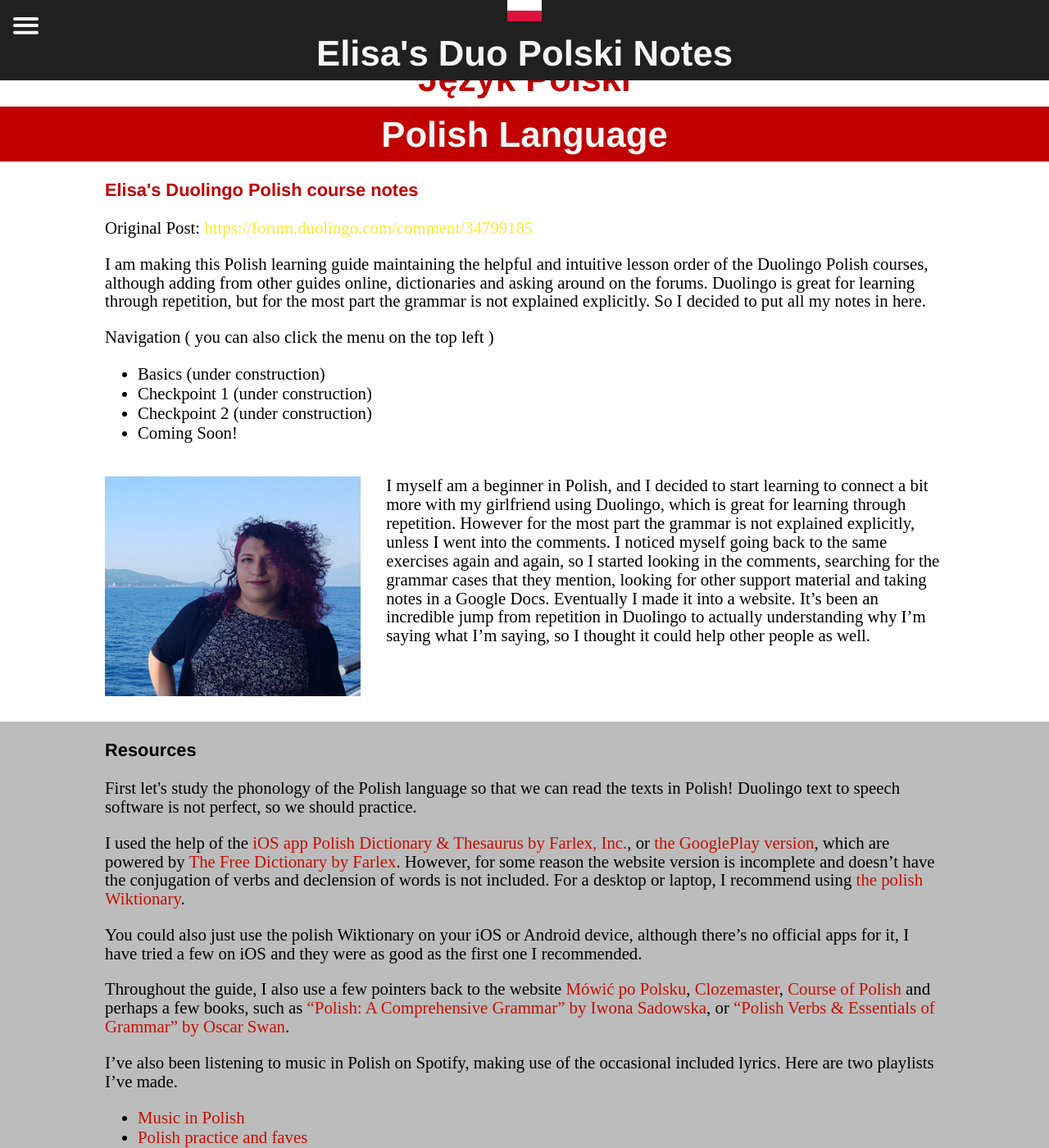
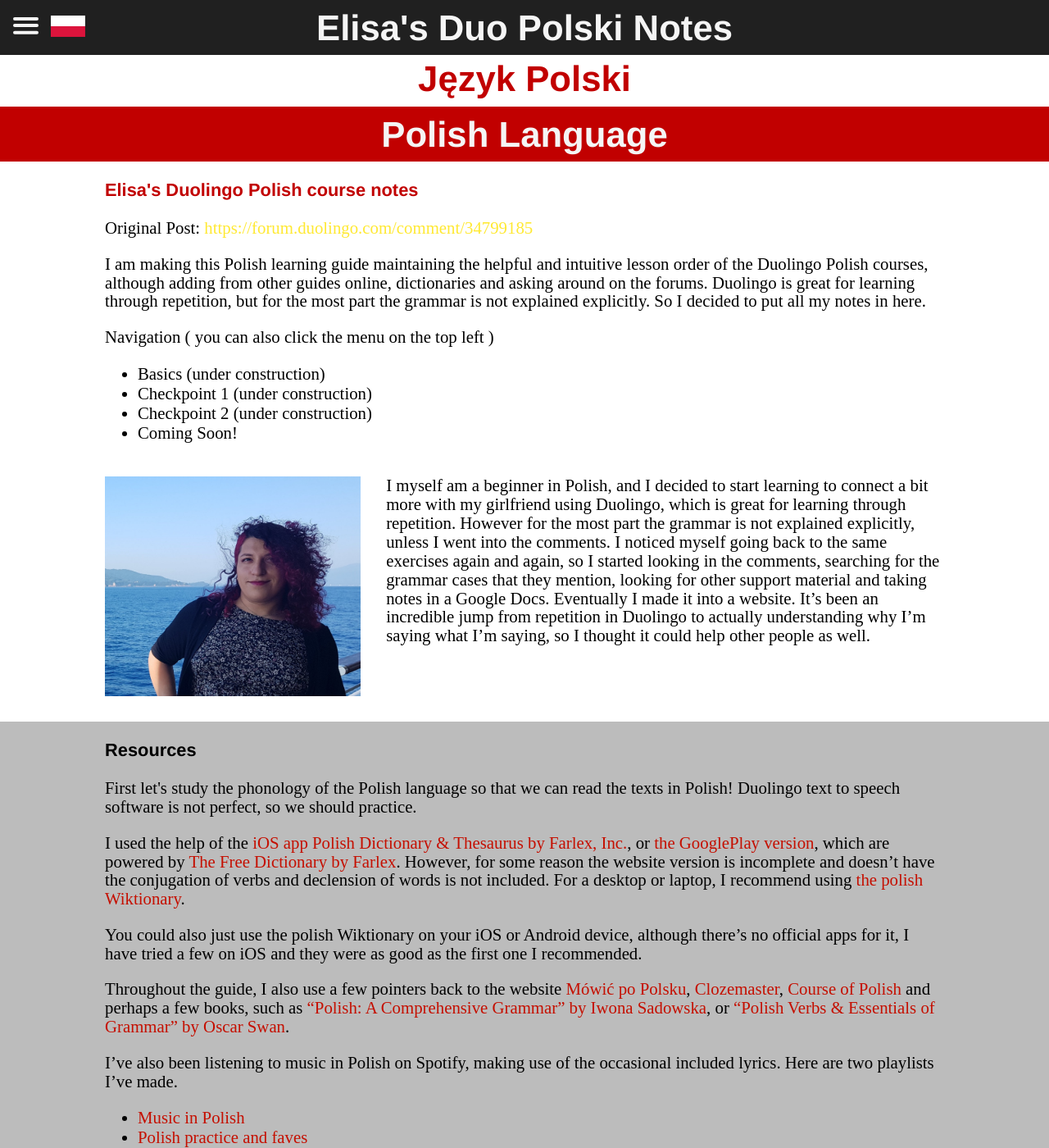
Before and after one commit to elisa-duo-polski/elisa-duo-polski.github.io, a Jekyll site: the page built from index.html, in a window 1280 px wide and 1400 px high. Shown: the whole window at 82% size. Built offline with Jekyll 4.4.1, drawn with Linux system fonts in a browser that asks for light colours.

```diff
--- a/css/main.css
+++ b/css/main.css
@@ -267,7 +267,9 @@
 
 .header-bar #poland_flag {
     width: 2em;
-    display: inline-block;
+    position:fixed;
+    top:0.9em;
+    left:3em;
 }
 
 /*regular*/
```
